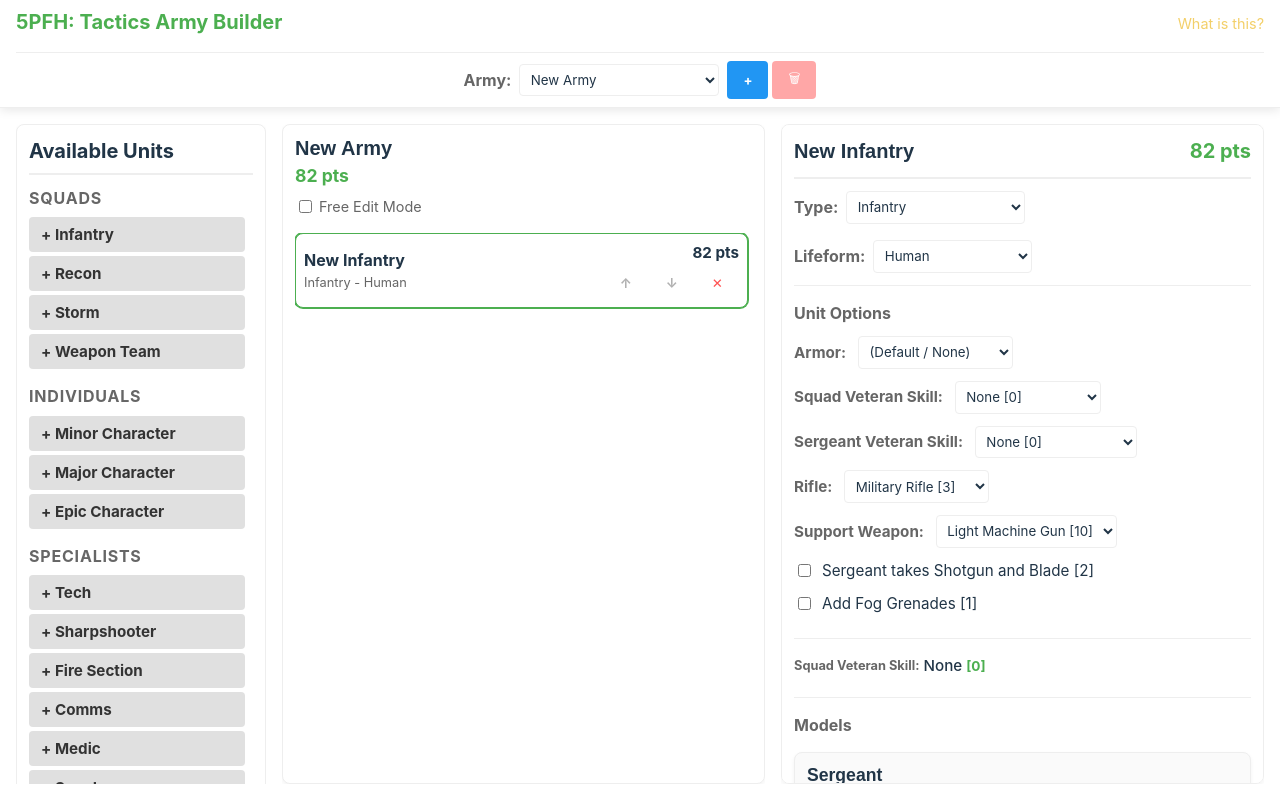
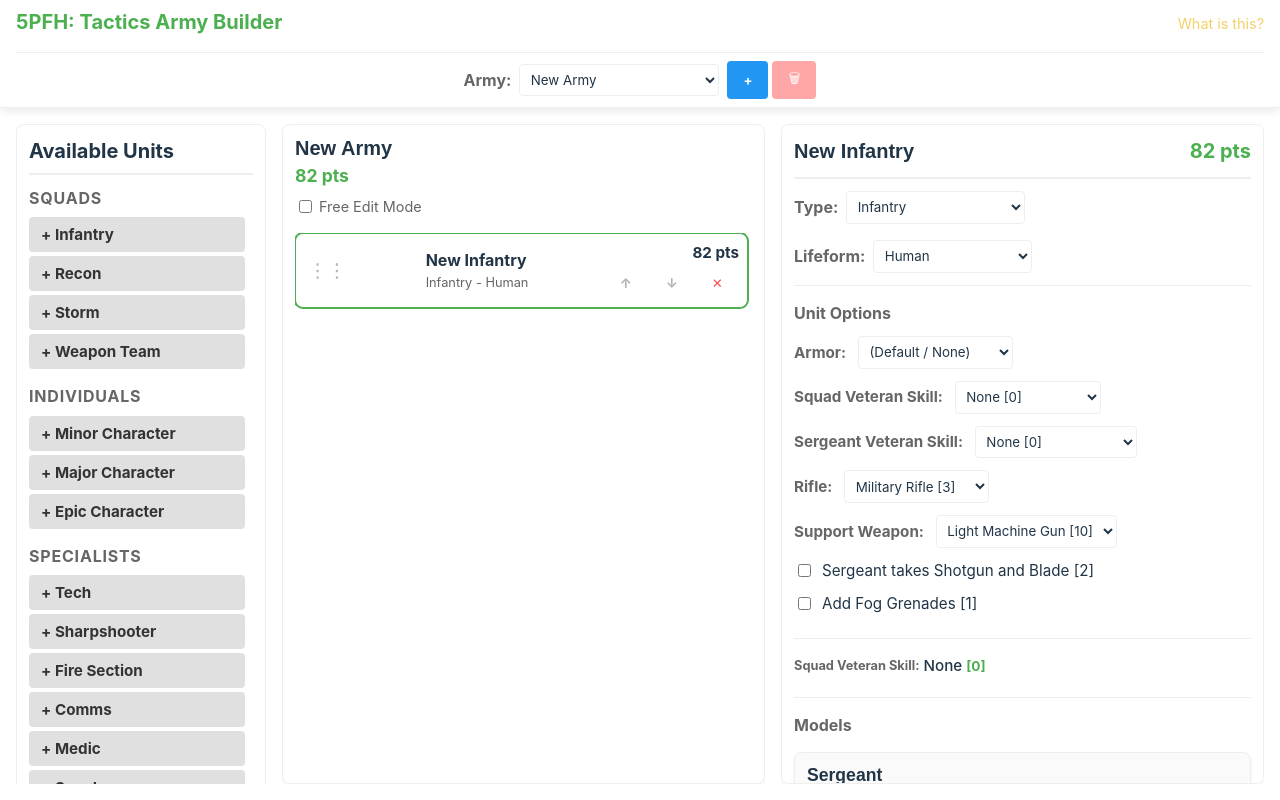
Before and after one commit to pomalley/tactics-builder, a Vue app: page / in a window 1280 px wide. Both pictures are taken after a click on the button "Add this unit to your army". Built offline with nearby package versions, Linux system fonts and the light colour scheme.

Commit message:
draggable

```diff
--- a/package.json
+++ b/package.json
@@ -11,7 +11,9 @@
     "test": "vitest"
   },
   "dependencies": {
-    "vue": "^3.4.21"
+    "sortablejs": "^1.15.7",
+    "vue": "^3.4.21",
+    "vuedraggable": "^4.1.0"
   },
   "devDependencies": {
     "@vitejs/plugin-vue": "^6.0.4",
--- a/src/components/ArmyList.vue
+++ b/src/components/ArmyList.vue
@@ -1,4 +1,6 @@
 <script setup lang="ts">
+import { computed } from 'vue'
+import draggable from 'vuedraggable'
 import {
   appState,
   armyState,
@@ -8,10 +10,16 @@ import {
   setFreeEdit,
   selectUnit,
   moveUnit,
+  updateUnitsOrder,
   calculateUnitPoints
 } from '../store'
 
 const getUnitPoints = (unit: any) => calculateUnitPoints(unit);
+
+const draggableUnits = computed({
+  get: () => armyState.units,
+  set: (value) => updateUnitsOrder(value)
+})
 </script>
 
 <template>
@@ -38,14 +46,20 @@ const getUnitPoints = (unit: any) => calculateUnitPoints(unit);
       </label>
     </div>
 
-    <div class="units-list">
+    <draggable
+      v-model="draggableUnits"
+      item-key="id"
+      handle=".drag-handle"
+      class="units-list"
+      ghost-class="ghost"
+    >
+      <template #item="{ element: unit, index }">
         <div
-        v-for="(unit, index) in armyState.units"
-        :key="unit.id"
           class="unit-summary-card"
           :class="{ 'selected': appState.selectedUnitId === unit.id }"
           @click="selectUnit(unit.id)"
         >
+          <div class="drag-handle" @click.stop title="Drag to reorder">⋮⋮</div>
           <div class="unit-summary-main">
             <div class="unit-summary-name">{{ unit.name }}</div>
             <div class="unit-summary-details">{{ unit.type }} - {{ unit.lifeform }}</div>
@@ -59,7 +73,8 @@ const getUnitPoints = (unit: any) => calculateUnitPoints(unit);
             </div>
           </div>
         </div>
-    </div>
+      </template>
+    </draggable>
 
     <div v-if="armyState.units.length === 0" class="empty-state">
       <p>Your army has no units.</p>
@@ -143,6 +158,30 @@ const getUnitPoints = (unit: any) => calculateUnitPoints(unit);
   background: var(--bg-card);
 }
 
+.drag-handle {
+  padding: 0 var(--space-xs);
+  cursor: grab;
+  color: var(--text-muted);
+  opacity: 0.5;
+  font-size: 1.2rem;
+  user-select: none;
+}
+
+.drag-handle:hover {
+  opacity: 1;
+  color: var(--primary);
+}
+
+.drag-handle:active {
+  cursor: grabbing;
+}
+
+.ghost {
+  opacity: 0.5;
+  background: var(--bg-card-alt) !important;
+  border: 1px dashed var(--primary) !important;
+}
+
 .unit-summary-main {
   display: flex;
   flex-direction: column;
--- a/src/store.ts
+++ b/src/store.ts
@@ -306,6 +306,10 @@ export const moveUnit = (unitId: string, direction: 'up' | 'down') => {
     armyState.units.splice(newIndex, 0, unit);
 }
 
+export const updateUnitsOrder = (newUnits: Unit[]) => {
+    armyState.units = [...newUnits];
+}
+
 export const changeUnitType = (unitId: string, newType: UnitType) => {
     const unit = armyState.units.find(u => u.id === unitId)
     if (unit) {
```
Also changed, not shown: 2 other files (tests, documents, lock files or other folders). Lines whose indentation alone changed are shown as unchanged.
